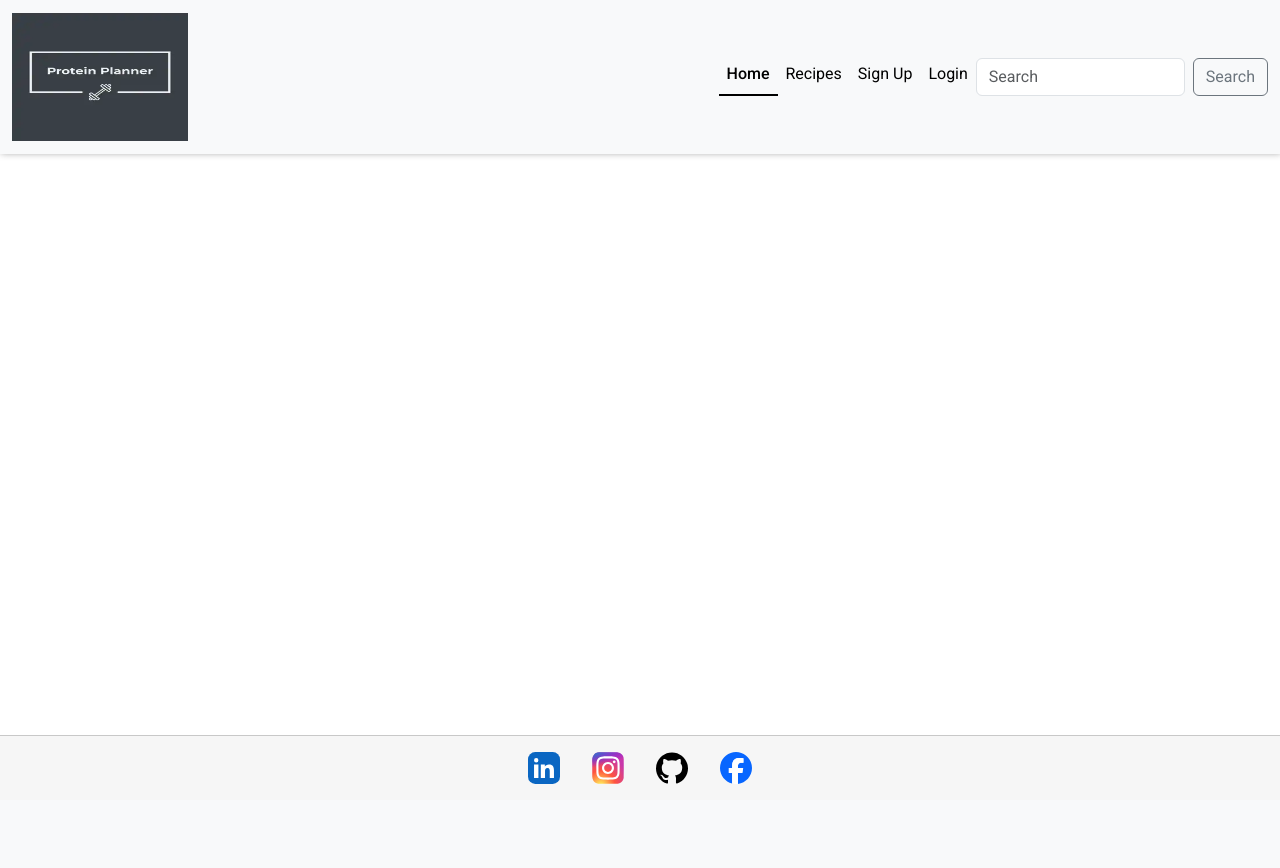
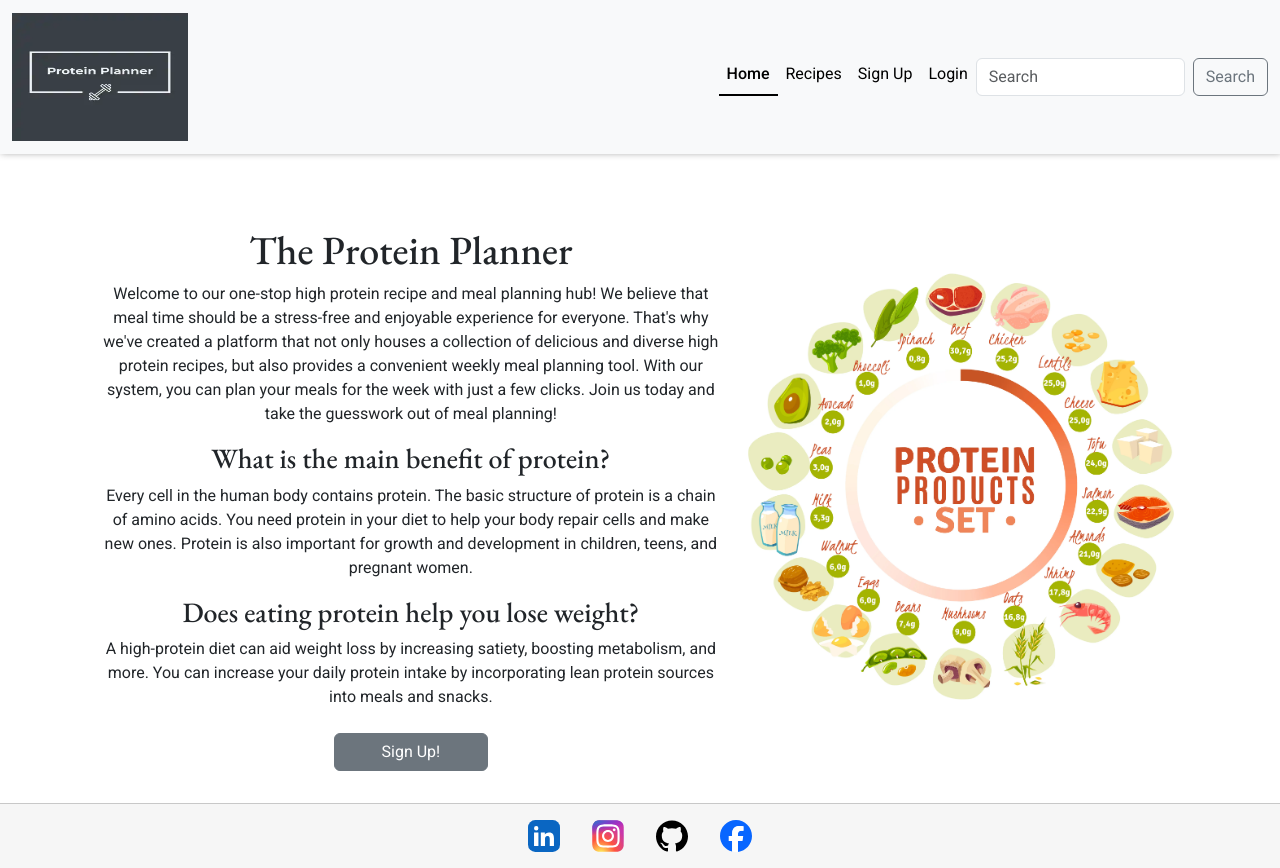
Before and after one commit to PatrickG0308/PP4_Protein_Planner, a Django app: page / in a window 1280 px wide. Before the commit the page ends 784 px from the top, so only its background shows below. Run offline with Django 3.2, Linux system fonts and the light colour scheme; parts of the project's set-up code (start-up, migrations or seed data) failed here and were passed over; some libraries are stand-ins or nearby versions.

Commit message:
Create CRUD function for recipes, create search, create homepage content

```diff
--- a/home/templates/home/index.html
+++ b/home/templates/home/index.html
@@ -1 +1,70 @@
 {% extends 'base.html' %}
+{% load static %}
+
+{% block title %}Home{% endblock %}
+
+
+{% block content %}
+
+<div class="container flex-column pt-3">
+    <!-- Call to action section -->
+    <section>
+        <div class="container px-2 py-3">
+            <div class="row flex-md-row-reverse py-3 m-0">
+                <div class="col-md-7 col-lg-5 p-0 pl-md-5 align-self-center">
+                    <img src="{% static 'images/protein_circle.webp' %}" class="img-fluid proteincircle-image"
+                        alt="Protein_food_circle">
+                </div>
+                {% if user.is_authenticated %}
+                <div class="col-md-5 col-lg-7 hero-text-outer text-center ">
+                    <h1 class="mt-4 mb-20 hero-text">Welcome back to your Protein Planner</h1>
+                    <div class="lead mt-5 welcome">
+                        Add a new recipe
+                        <a class="btn btn-secondary w-15" href="{%  url 'add_recipe' %}">Add Recipe!</a>
+                    </div>
+                    <div class="lead mt-5 welcome">
+                        Create meal plan
+                        <a class="btn btn-secondary w-15" href="">Create Plan!</a>
+                    </div>
+                </div>
+                {% else %}
+                <div class="col-md-5 col-lg-7 hero-text-outer text-center">
+                    <h1 class="mt-4 mb-2 hero-text">The Protein Planner</h1>
+                    <p>
+                        Welcome to our one-stop high protein recipe and meal planning hub!
+                        We believe that meal time should be a stress-free
+                        and enjoyable experience for everyone. That's why we've created a platform that not only houses
+                        a
+                        collection of delicious and diverse high protein recipes, but also provides a convenient weekly
+                        meal planning tool. With
+                        our system, you can plan your meals for the week with just a few clicks.
+                        Join us today and take the guesswork out of meal planning!
+                    </p>
+
+                    <h3>What is the main benefit of protein?</h3>
+                    <p>
+                        Every cell in the human body contains protein.
+                        The basic structure of protein is a chain of amino acids.
+                        You need protein in your diet to help your body repair cells and make new ones.
+                        Protein is also important for growth and development in children, teens, and pregnant women.
+                    </p>
+                    <h3>Does eating protein help you lose weight?</h3>
+                    <p>
+                        A high-protein diet can aid weight loss by increasing satiety,
+                        boosting metabolism, and more.
+                        You can increase your daily protein intake by incorporating lean
+                        protein sources into meals and snacks.
+                    </p>
+
+                    <div class="lead mt-4">
+                        <!--Sign Up today-->
+                        <a class="btn btn-secondary w-25" href="{%  url 'account_signup' %}">Sign Up!</a>
+
+                    </div>
+                </div>
+                {% endif %}
+            </div>
+        </div>
+    </section>
+
+    {% endblock %}
--- a/home/views.py
+++ b/home/views.py
@@ -1,5 +1,11 @@
-from django.views.generic import TemplateView
+from django.views.generic import ListView
+from recipes.models import Recipe
 
 
-class Index(TemplateView):
+class Index(ListView):
     template_name = "home/index.html"
+    model = Recipe
+    context_object_name = "recipes"
+
+    def get_queryset(self):
+        return self.model.objects.all()[:3]
--- a/recipes/templates/recipes/recipes.html
+++ b/recipes/templates/recipes/recipes.html
@@ -8,7 +8,7 @@
 </h1>
 <div class="container d-flex flex-row flex-wrap justify-content-center">
     {% for recipe in recipes %}
-    <a href="" class="recipes" aria-label="Click to view {{recipe.title}}">
+    <a href="{% url 'recipe_detail' recipe.id %}" class="recipes" aria-label="Click to view {{recipe.title}}">
         <div class="card m-3" style="width: 18rem;">
             <img src="{{recipe.image.url}}" class="card-img-top" alt="{{recipe.image_alt}}">
             <div class="card-body">
--- a/recipes/urls.py
+++ b/recipes/urls.py
@@ -1,7 +1,10 @@
 from django.urls import path
-from .views import AddRecipe, Recipes
+from .views import AddRecipe, Recipes, RecipeDetail, DeleteRecipe, EditRecipe
 
 urlpatterns = [
-    path("", AddRecipe.as_view(), name="add_recipe"),
-    path("recipes/", Recipes.as_view(), name="recipes"),
+    path("add", AddRecipe.as_view(), name="add_recipe"),
+    path("", Recipes.as_view(), name="recipes"),
+    path("<slug:pk>/", RecipeDetail.as_view(), name="recipe_detail"),
+    path("delete/<slug:pk>/", DeleteRecipe.as_view(), name="delete_recipe"),
+    path("edit/<slug:pk>/", EditRecipe.as_view(), name="edit_recipe"),
 ]
--- a/templates/includes/header.html
+++ b/templates/includes/header.html
@@ -44,7 +44,7 @@
                     {% endif %}
                 </ul>
                 <!-- Form for search bar -->
-                <form class="d-flex" role="search" method="GET" action="">
+                <form class="d-flex" role="search" method="GET" action="{% url 'recipes' %}">
                     <input class="form-control me-2" name="q" type="search" placeholder="Search" aria-label="Search">
                     <button class="btn btn-outline-secondary" type="submit">Search</button>
                 </form>
```
Also changed, not shown: recipes/templates/recipes/edit_recipe.html (added, +17 -0 lines), recipes/templates/recipes/recipe_confirm_delete.html (added, +17 -0 lines), recipes/templates/recipes/recipe_detail.html (added, +38 -0 lines), recipes/views.py (+40 -2 lines), static/css/base.css (+81 -0 lines), templates/includes/400.html (added, +19 -0 lines), templates/includes/403.html (added, +11 -0 lines), templates/includes/404.html (added, +19 -0 lines), templates/includes/500.html (added, +19 -0 lines), static/images/protein_circle.webp (added).
